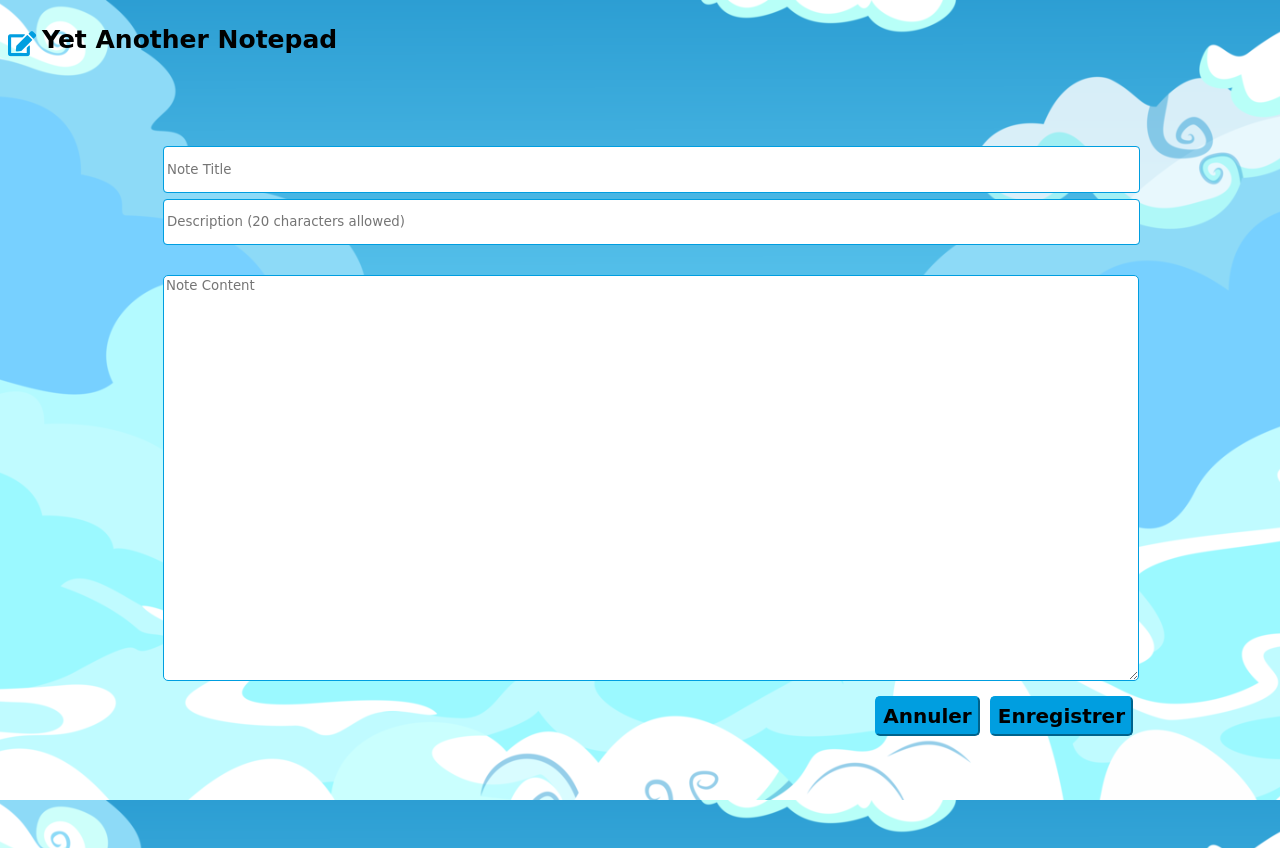
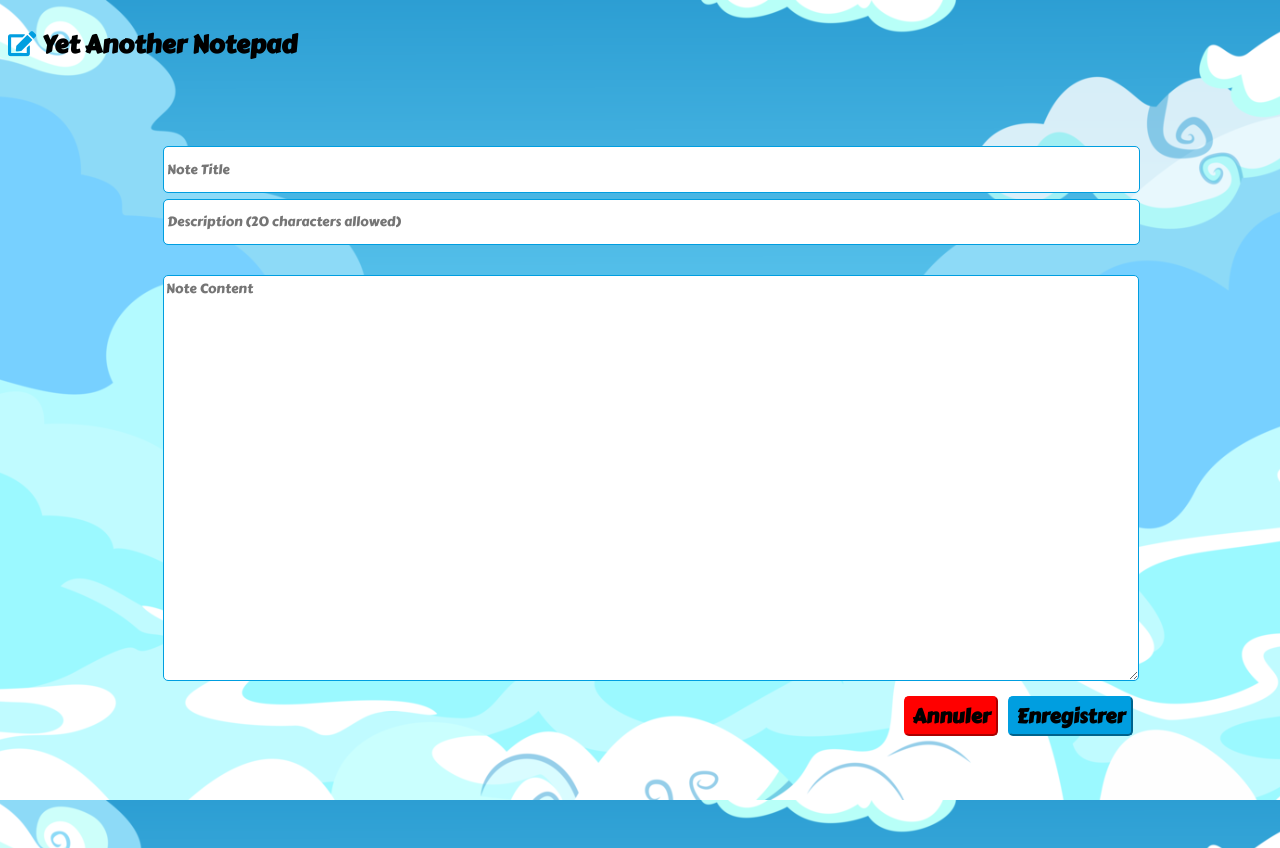
Before and after one commit to J4ckyLIM/Projet_BlocNote, a PHP site: page /view/notePage.php in a window 1280 px wide. Run offline with PHP 8.4, Linux system fonts and the light colour scheme.

Commit message:
Ajout style noteListe.php // factorisation page css

```diff
--- a/class/noteManager.php
+++ b/class/noteManager.php
@@ -17,22 +17,20 @@ class noteManager
   function listAllNote(){
       $bdd = new database();
       $bdd->connexion();
-      $query = $bdd->getBdd()->prepare('SELECT title, description, content, save_date FROM note WHERE id=1');
+      $query = $bdd->getBdd()->prepare('SELECT title, description, content, save_date FROM note WHERE id=id');
 
-      echo '<table>';
+      echo '<table class="noteTable">';
       echo '<tr>';
-      echo '<th>'."Titre".'</tr>';
-      echo '<th>'."Description".'</tr>';
-      echo '<th>'."Contenu".'</tr>';
-      echo '<th>'."Date".'</tr>';
-      echo '<tr>';
+      echo '<th>'."Titre".'</th>';
+      echo '<th>'."Description".'</th>';
+      echo '<th>'."Date".'</th>';
+      echo '</tr>';
 
       while ($data = $query->fetch()){
           echo '<tr>';
-          echo '<th>'.$data['title'].'</tr>';
-          echo '<th>'.$data['description'].'</tr>';
-          echo '<th>'.$data['content'].'</tr>';
-          echo '<th>'.$data['save_date'].'</tr>';
+          echo '<th>'.$data['title'].'</th>';
+          echo '<th>'.$data['description'].'</th>';
+          echo '<th>'.$data['save_date'].'</th>';
           echo '<th>'.'<a id="link_update_note" href="editNote.php?id='.$data['id'].'">'."Modifier".'</a>'.'</th>';
           echo '<th>'.'<a id="link_delete_note" href="member/deleteNote.php?id='.$data['id'].'">'."Supprimer".'</a>'.'</th>';
       }
--- a/css/style.css
+++ b/css/style.css
@@ -28,7 +28,8 @@ html, body{
     margin: auto;
 }
 
-.form-signin .logs {
+/***** FORMS *****/
+.form-signin, .logs, .form-note, .form-signup{
     position: relative;
     box-sizing: border-box;
     height: auto;
@@ -74,14 +71,14 @@ h2{
     color: #222e3b;
 }
 
-/* DIV BUTTON */
+/****** DIV BUTTON ******/
 .button{
     display: flex;
     justify-content: space-around;
 }
 
-/* bouton connexion/s'inscrire */
-.button-signin, .button-signup{
+/****** BUTTONS ******/
+.button-signin, .button-signup, .btn-action, .btn-action2{
     background-color: #009ee0;
     border-color:#009ee0;
     height: 40px;
@@ -101,24 +98,19 @@ h2{
     color: #009ee0;
 }
 
-/* PARTIE REGISTER */
+/******* REGISTER.PHP **********/
 
 .form-signup {
-    position: relative;
-    box-sizing: border-box;
     height: auto;
-    font-size: 16px;
-    display: flex;
-    flex-direction: column;
-    justify-content: center;
-    width: 100%;
     max-width: 330px;
     margin: auto;
 }
-
 .userData{
+    height: 45px;
+    margin-top: -10px;
+}
+.userData, .noteData{
     width: 100%;
-    height: 45px;
     background-color:#ffffff;
     color: #495057;
     background-clip: padding-box;
@@ -163,14 +146,10 @@ h2{
     margin-top: 15px;
 }
 
-.btn-action{
-    background-color: #009ee0;
-    border-color:#009ee0;
-    height: 40px;
-    border-radius: 5px;
-    font-size: 20px;
-    margin-left: 10px;
-    font-weight: bold;
+.btn-action2{
+    margin-right: 10px;
+    background-color: red;
+    border-color: red;
 }
 
 #note-container{
@@ -198,18 +177,10 @@ h2{
 }
 
 .noteData{
-    width: 100%;
+
     height: 6%;
-    background-color:#ffffff;
-    color: #495057;
-    background-clip: padding-box;
-    border: 1px solid #009ee0;
-    border-radius: .25rem;
-    transition: border-color .15s ease-in-out,box-shadow .15s ease-in-out;
-    font-weight: 400;
-    line-height: 1.5;
     margin-top: 6px;
-    padding-left: 3px;
+
 }
 
 .form-bloc{
--- a/view/notePage.php
+++ b/view/notePage.php
@@ -1,6 +1,7 @@
 <!DOCTYPE html>
 <meta charset="UTF-8">
 <link rel="stylesheet" href="../css/style.css">
+<link href="https://fonts.googleapis.com/css?family=Carter+One" rel="stylesheet">
 <link rel="stylesheet" href="https://use.fontawesome.com/releases/v5.7.1/css/all.css" integrity="sha384-fnmOCqbTlWIlj8LyTjo7mOUStjsKC4pOpQbqyi7RrhN7udi9RwhKkMHpvLbHG9Sr" crossorigin="anonymous">
 <?php
 require_once "../class/noteManager.php";
@@ -43,7 +44,7 @@ if (isset($_POST['save']) && $_POST['save'] == 'Enregistrer') {
                     <textarea class="noteContent" id="noteContent" name="content" value="<?php if (isset($_POST['content'])) echo htmlentities(trim($_POST['content'])); ?>" placeholder="Note Content"></textarea>
                 <div class="btn-note-submit">
                     <input class="btn-action" type="submit" name="save" value="Enregistrer">
-                    <a href ="noteListe.php"> <button class="btn-action" type="button" value="cancel">Annuler</button></a>
+                    <a href ="noteListe.php"> <button class="btn-action2" type="button" value="cancel">Annuler</button></a>
                 </div>
                 </form>
             </div>
```
Also changed, not shown: other parts of css/style.css (+47 -19 lines), view/noteListe.php (+21 -10 lines).
